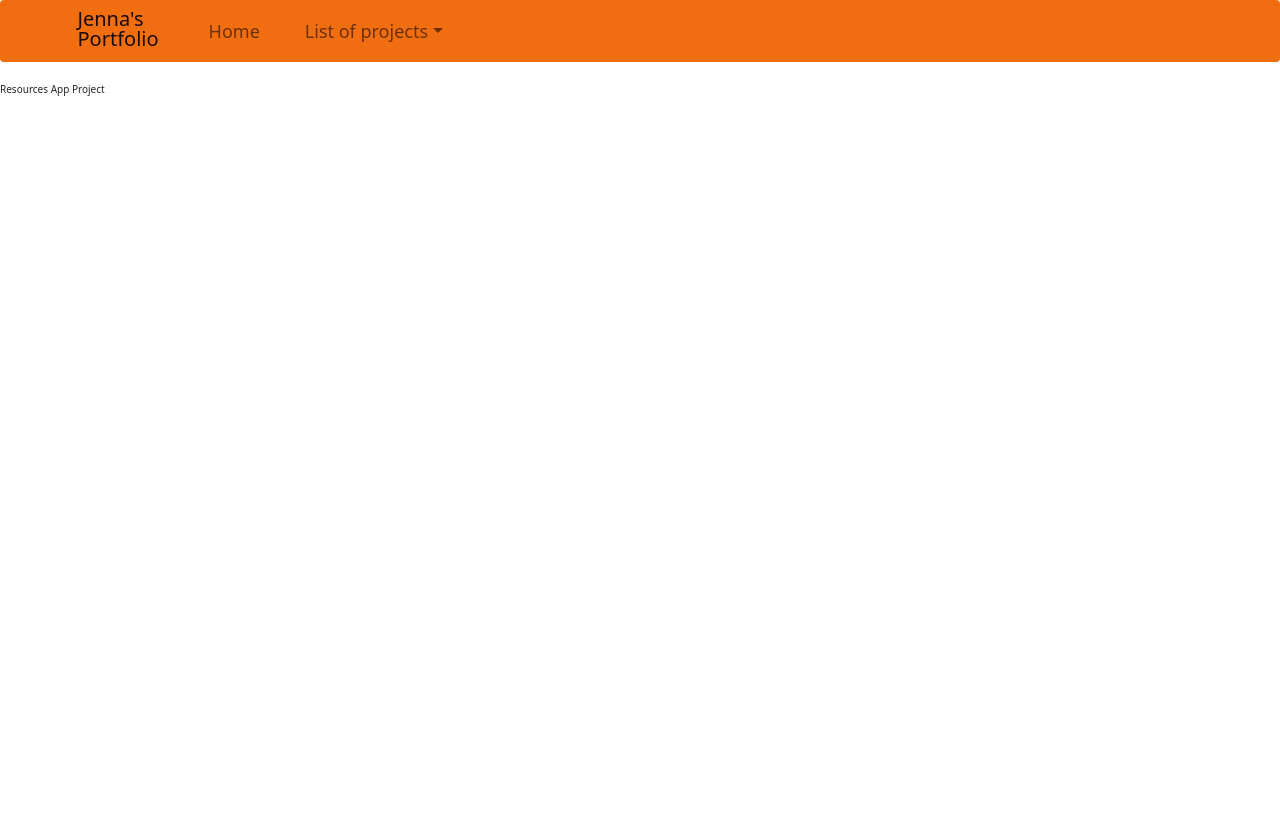
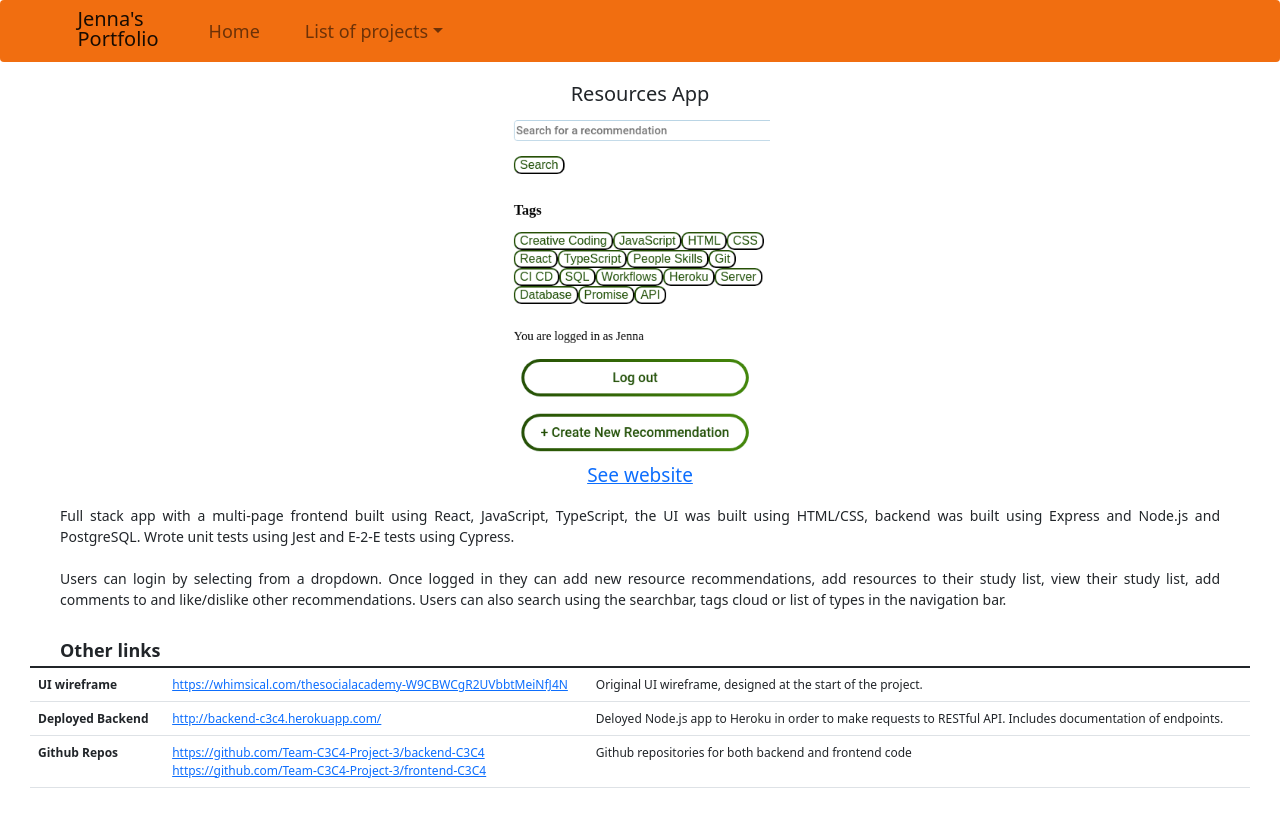
Before and after one commit to jram95/portfolio, a React (Create React App) app: page /resources in a window 1280 px wide. Shown: the top 816 px of the page. Built offline with nearby package versions, Linux system fonts and the light colour scheme.

Commit message:
add resources info for social academy app

```diff
--- a/src/pages/ResourcesApp.tsx
+++ b/src/pages/ResourcesApp.tsx
@@ -4,7 +4,117 @@ export default function ResourcesApp(): JSX.Element {
   return (
     <>
       <Navbar />
-      <div>Resources App Project</div>
+      <div style={{ textAlign: "center" }}>
+        <h2>Resources App</h2>
+        <a
+          href="https://frontend-c3c4.netlify.app/"
+          target="_blank"
+          rel="noreferrer"
+        >
+          <img
+            src="social-academy.png"
+            alt="..."
+            width="260px"
+            height="350px"
+          />
+        </a>
+        <div style={{ fontSize: "19px" }}>
+          <a
+            href="https://frontend-c3c4.netlify.app/"
+            target="_blank"
+            rel="noreferrer"
+          >
+            See website
+          </a>
+        </div>
+      </div>
+      <br />
+      <div
+        style={{
+          paddingLeft: "60px",
+          paddingRight: "60px",
+          fontSize: "14px",
+          textAlign: "justify",
+        }}
+      >
+        <div>
+          Full stack app with a multi-page frontend built using React,
+          JavaScript, TypeScript, the UI was built using HTML/CSS, backend was
+          built using Express and Node.js and PostgreSQL. Wrote unit tests using
+          Jest and E-2-E tests using Cypress.
+        </div>
+        <br />
+        <div>
+          Users can login by selecting from a dropdown. Once logged in they can
+          add new resource recommendations, add resources to their study list,
+          view their study list, add comments to and like/dislike other
+          recommendations. Users can also search using the searchbar, tags cloud
+          or list of types in the navigation bar.
+        </div>
+      </div>
+      <div style={{ padding: "30px", fontSize: "12px" }}>
+        <table className="table">
+          <h4 style={{ paddingLeft: "30px", fontSize: "18px" }}>
+            <b>Other links</b>
+          </h4>
+          <thead></thead>
+          <tbody>
+            <tr>
+              <th scope="row">UI wireframe</th>
+              <td>
+                <a
+                  href="https://whimsical.com/thesocialacademy-W9CBWCgR2UVbbtMeiNfJ4N"
+                  target="_blank"
+                  rel="noreferrer"
+                >
+                  https://whimsical.com/thesocialacademy-W9CBWCgR2UVbbtMeiNfJ4N
+                </a>
+              </td>
+              <td>
+                Original UI wireframe, designed at the start of the project.
+              </td>
+            </tr>
+            <tr>
+              <th scope="row">Deployed Backend</th>
+              <td>
+                <a
+                  href="http://backend-c3c4.herokuapp.com/"
+                  target="_blank"
+                  rel="noreferrer"
+                >
+                  http://backend-c3c4.herokuapp.com/
+                </a>
+              </td>
+              <td>
+                Deloyed Node.js app to Heroku in order to make requests to
+                RESTful API. Includes documentation of endpoints.
+              </td>
+            </tr>
+            <tr>
+              <th scope="row">Github Repos</th>
+              <td>
+                <a
+                  href="https://github.com/Team-C3C4-Project-3/backend-C3C4"
+                  target="_blank"
+                  rel="noreferrer"
+                >
+                  https://github.com/Team-C3C4-Project-3/backend-C3C4
+                </a>
+                <div>
+                  <a
+                    href="https://github.com/Team-C3C4-Project-3/frontend-C3C4"
+                    target="_blank"
+                    rel="noreferrer"
+                  >
+                    https://github.com/Team-C3C4-Project-3/frontend-C3C4
+                  </a>
+                </div>
+              </td>
+              <td>Github repositories for both backend and frontend code</td>
+            </tr>
+          </tbody>
+        </table>
+      </div>
     </>
   );
 }
```
Also changed, not shown: public/social-academy.png (added).
